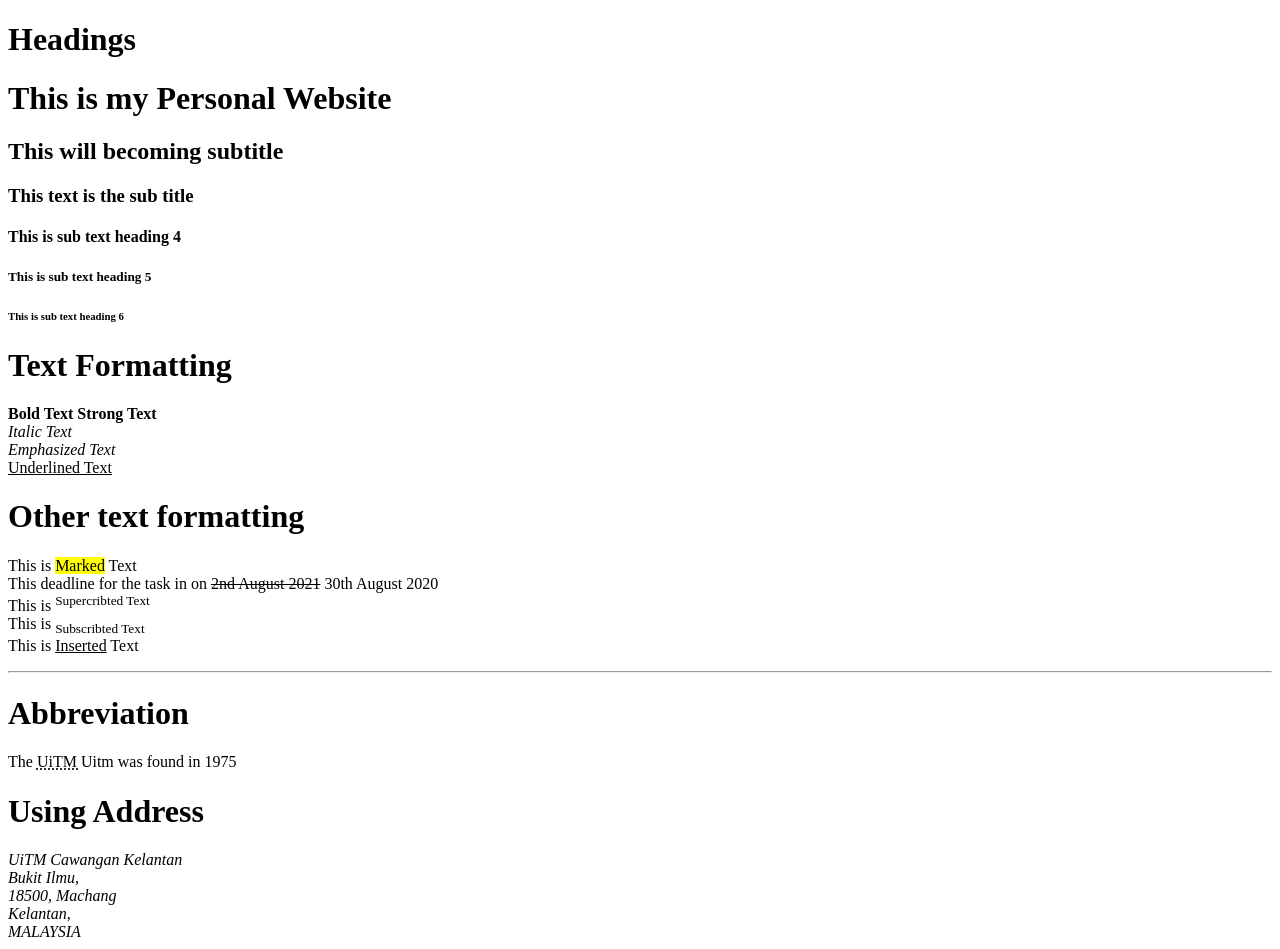
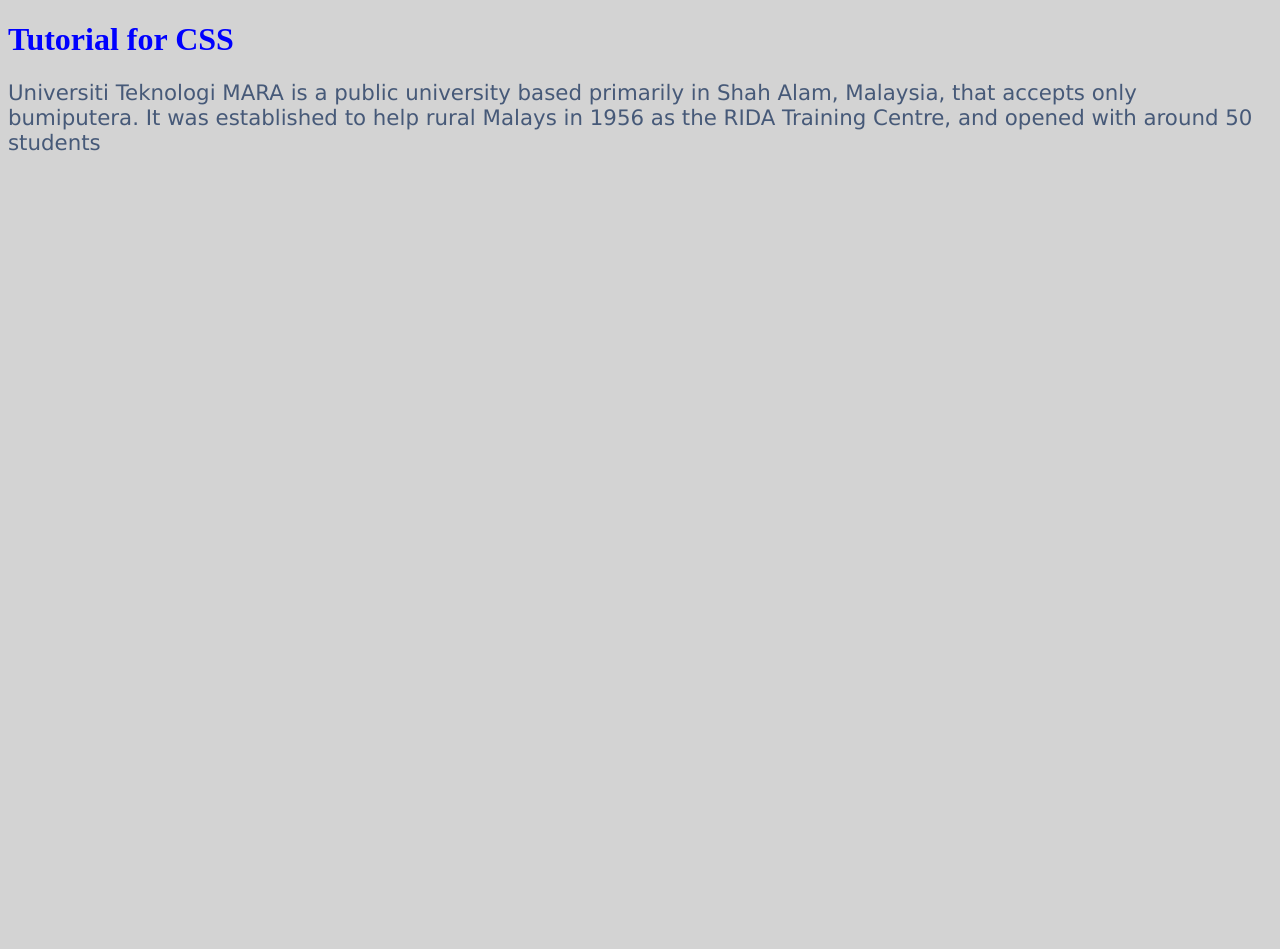
Before and after one commit to adrinieamran/personal-webisteBA2424C, a plain HTML site: page index.html in a window 1280 px wide. After the commit the page ends 800 px from the top, so only its background shows below. Drawn offline with Linux system fonts and the light colour scheme.

Commit message:
Add files via upload

```diff
--- /dev/null
+++ b/css/style.css
@@ -0,0 +1,11 @@
+body
+	{background-color: lightgrey;}
+
+h1 {color: green;}
+
+p
+	{
+		color: #465978;
+		font-size: 16pt;
+		font-family: verdana;
+	}
--- /dev/null
+++ b/external-css.html
@@ -0,0 +1,14 @@
+<!DOCTYPE html>
+<html>
+<head>
+	<title>TutoriaL Cascading Style Sheet - External CSS </title>
+	<link rel="stylesheet" href="css/style.css">
+</head>
+<body>
+
+<h1>Tutorial for CSS</h1>
+
+<p>Universiti Teknologi MARA is a public university based primarily in Shah Alam, Malaysia, that accepts only bumiputera. It was established to help rural Malays in 1956 as the RIDA Training Centre, and opened with around 50 students</p>
+
+</body>
+</html>
--- a/index.html
+++ b/index.html
@@ -1,51 +1,15 @@
 <!DOCTYPE html>
 <html>
 <head>
-	<title>This is my first homepage</title>
+	<title>TutoriaL Cascading Style Sheet - Inline CSS</title>
+	<link rel="stylesheet" href="css/style.css">
+
 </head>
-
 <body>
 
-<h1> Headings </h1>
-   <h1> This is my Personal Website </h1>
-   <h2> This will becoming subtitle </h2>
-   <h3> This text is the sub title </h3>
-   <h4> This is sub text heading 4 </h4>
-   <h5> This is sub text heading 5 </h5>
-   <h6> This is sub text heading 6 </h6>
-<p> </p>
-<h1> Text Formatting </h1>
-    <b> Bold Text </b>
-   <strong> Strong Text </strong> <br>
-   <i> Italic Text </i> <br>
-   <em> Emphasized Text </em> <br>
-   <u> Underlined Text</u> <br>
+<h1 style="color:blue;">Tutorial for CSS</h1>
 
-   <p> </p>
-   <h1> Other text formatting </h1>
-    This is <mark>Marked</mark> Text
-    <br> This deadline for the task in on <del>2nd August 2021</del> 30th August 2020 <br>
-    This is <sup>Supercribted Text</sup> <br>
-    This is <sub>Subscribted Text</sub> <br>
-    This is <ins>Inserted</ins> Text <br>
-
- <p> </p>
- <hr>
- <h1> Abbreviation </h1>
-
- The <abbr title="Universiti Teknologi MARA">UiTM </abbr> Uitm was found in 1975
-
-<p> </p>
-<h1> Using Address </h1>
-
-<address>
-	UiTM Cawangan Kelantan <br>
-	Bukit Ilmu, <br>
-	18500, Machang <br>
-	Kelantan, <br>
-	MALAYSIA
-</address>
-
+<p style="font-size: 16pt;">Universiti Teknologi MARA is a public university based primarily in Shah Alam, Malaysia, that accepts only bumiputera. It was established to help rural Malays in 1956 as the RIDA Training Centre, and opened with around 50 students</p>
 
 </body>
 </html>
```
Also changed, not shown: internal-css.html (added, +23 -0 lines).
